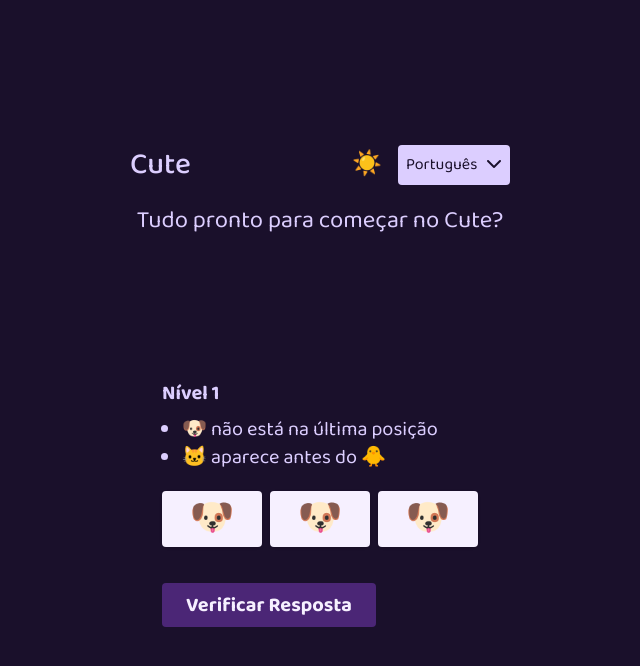
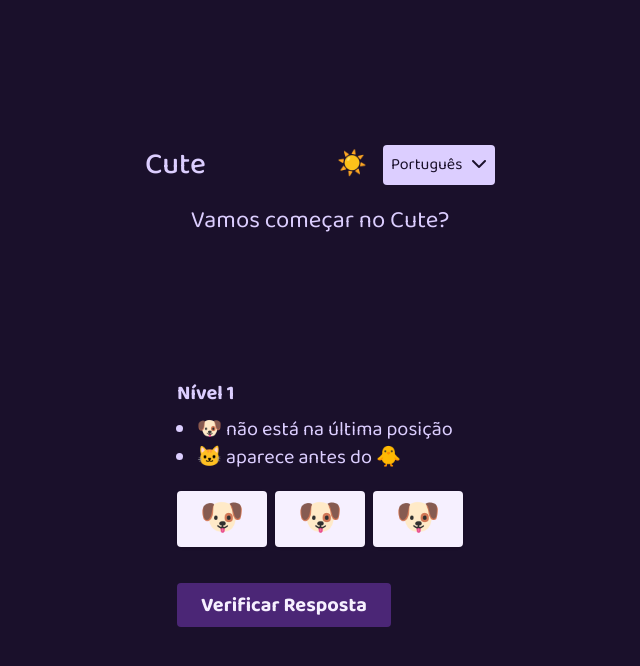
Before and after one commit to flaviare1s/cute, a React (Vite) app: page / in a window 1280 px wide. Shown: the top 666 px of the page, without its empty margins (320-960 px from the left). Built offline with nearby package versions, Linux system fonts and the light colour scheme.

Commit message:
style: adjust

```diff
--- a/src/components/Header.jsx
+++ b/src/components/Header.jsx
@@ -13,7 +13,7 @@ export const Header = () => {
           <LanguageSwitcher />
         </div>
       </div>
-      <h1 className="text-2xl text-center w-[380px]">{t("welcome")}</h1>
+      <h1 className="text-2xl text-center w-[350px]">{t("welcome")}</h1>
     </header>
   )
 }
--- a/src/i18n/pt.json
+++ b/src/i18n/pt.json
@@ -1,5 +1,5 @@
 {
-  "welcome": "Tudo pronto para começar no Cute?",
+  "welcome": "Vamos começar no Cute?",
   "levelComplete": "Parabéns! Você completou o nível!",
   "allLevelsComplete": "Você completou todos os níveis!",
   "level": "Nível",
```
